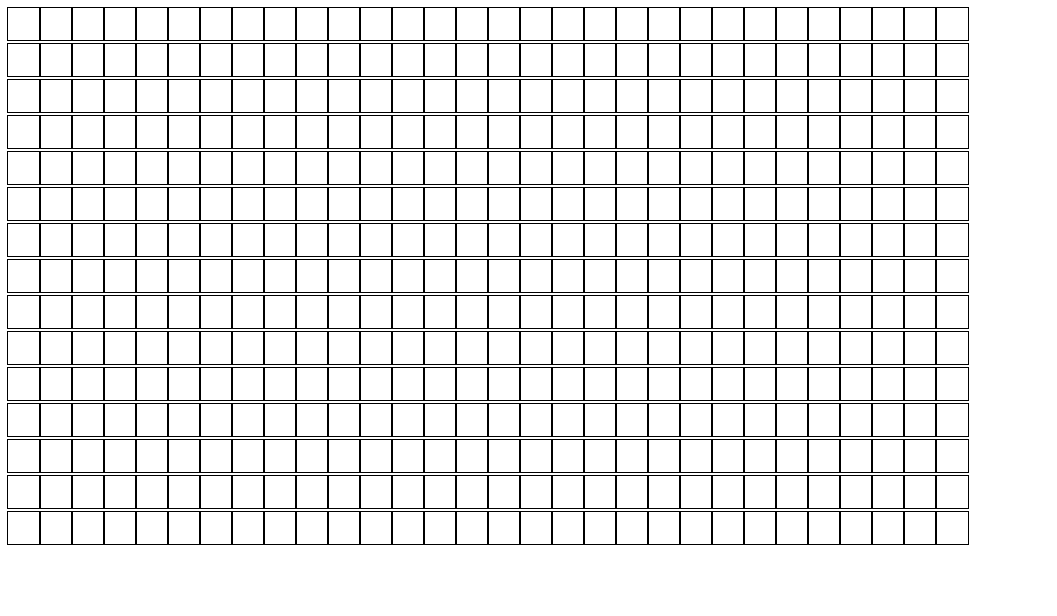
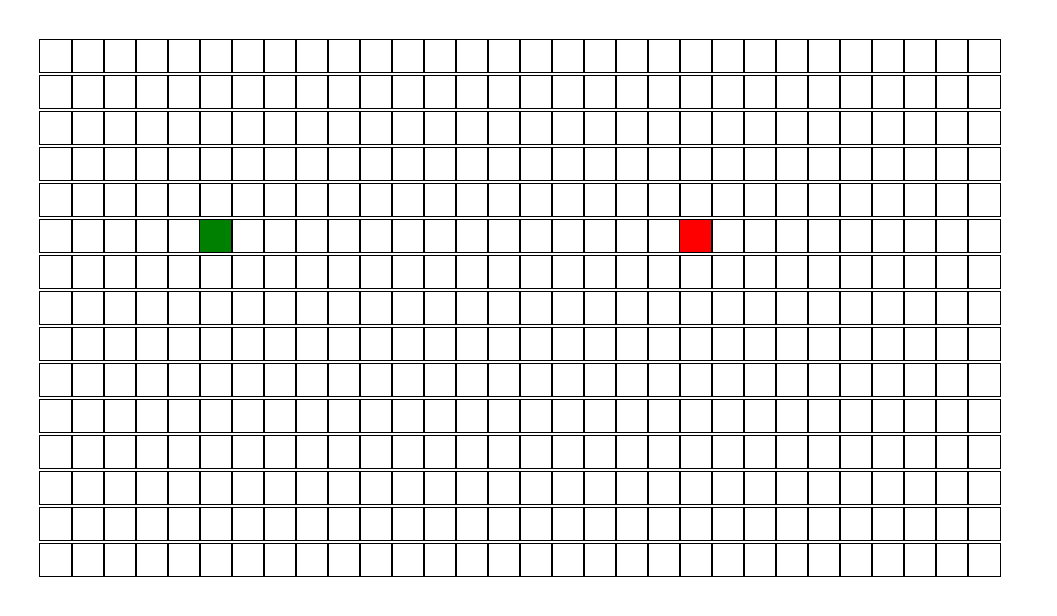
Before and after one commit to ZimmAgu/Algorithm-Visualizer, a React (Create React App) app: page / in a window 1280 px wide. Shown: the top 616 px of the page, without its empty margins (0-1057 px from the left). Built offline with nearby package versions, Linux system fonts and the light colour scheme.

Commit message:
Stat and end nodes are colored

```diff
--- a/src/PathFinder/Node.css
+++ b/src/PathFinder/Node.css
@@ -5,3 +5,11 @@
     height: 2em;
     margin: 0px;
 }
+
+.startNode {
+    background-color: green;
+  }
+
+  .endNode {
+    background-color: red;
+  }
--- a/src/PathFinder/Node.js
+++ b/src/PathFinder/Node.js
@@ -3,9 +3,12 @@ import React from 'react'
 // CSS Imports
 import "./Node.css"
 
-function Node () {
+function Node (props) {
+    const {startNode, endNode} = props;
+    const nodeColorClass = startNode ? 'startNode' : endNode ? 'endNode' : '';
+
     return (
-        <div className="node">
+        <div className={`node ${nodeColorClass}`}>
 
         </div>
     )
--- a/src/PathFinder/PathFinderVisuals.css
+++ b/src/PathFinder/PathFinderVisuals.css
@@ -1,2 +1,4 @@
 .grid {
+    position: absolute;
+    margin: 2em;
 }
--- a/src/PathFinder/PathFinderVisuals.js
+++ b/src/PathFinder/PathFinderVisuals.js
@@ -21,8 +21,15 @@ function PathFinder () {
         for (let row = 0; row < GRID_ROW_LENGTH; row++) {
             const currentRow = [];
 
-            for (let col = 0; col < GRID_COL_LENGTH; col++) {
-                currentRow.push([]);
+            for (let column = 0; column < GRID_COL_LENGTH; column++) {
+                const currentNode = {
+                    row,
+                    column,
+                    isStart: row === 5 && column === 5,
+                    isEnd: row === 5 && column === 20,
+                }
+
+                currentRow.push(currentNode);
             }
             grid.push(currentRow);
         }
@@ -30,14 +37,25 @@ function PathFinder () {
         setNodes(grid);
     }, [])
 
-    console.log(nodes)
 
     return (
         <div className="grid">
             {nodes.map((row, rowId) => {
                 return (
                     <div key={rowId}>
-                        {row.map((node, nodeId) => <Node key={nodeId}></Node>)}
+                        {
+                            row.map((node, nodeId) => {
+                                const {isStart, isEnd} = node;
+                                return (
+                                    <Node
+                                        key={nodeId}
+                                        startNode={isStart}
+                                        endNode={isEnd}
+                                    >
+                                    </Node>
+                                )
+                            })
+                        }
                     </div>
                 )
             })}
```
